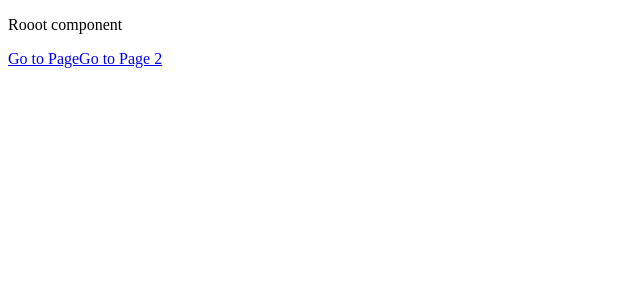
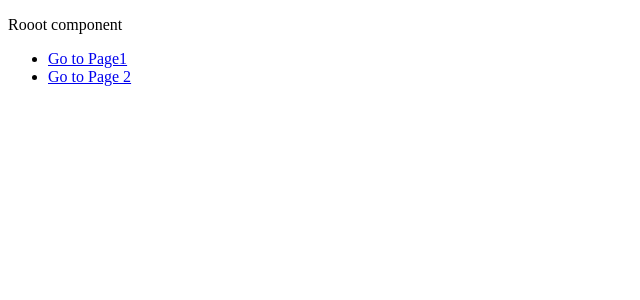
Before and after one commit to stannyu/sandbox, a React (Vite) app: page / in a window 1280 px wide. Shown: the top 300 px of the page, without its empty margins (0-640 px from the left). Built offline with nearby package versions, Linux system fonts and the light colour scheme.

Commit message:
Route paths refactoring.

```diff
--- a/src/components/App.js
+++ b/src/components/App.js
@@ -10,8 +10,8 @@ const App = () => {
       <p>Rooot component</p>
       <Router>
         <NavBar/>
-        <Route path='/page' component={PageOneComponent}/>
-        <Route path='/page1' component={PageTwoComponent}/>
+        <Route path='/page1' component={PageOneComponent}/>
+        <Route path='/page2' component={PageTwoComponent}/>
       </Router>
       {/*<PageOneComponent></PageOneComponent>*/}
     </div>
--- a/src/components/EntityComponent.js
+++ b/src/components/EntityComponent.js
@@ -3,9 +3,10 @@ import { useRouteMatch } from 'react-router-dom';
 
 const EntityComponent = () => {
   let match = useRouteMatch();
+  const showNestedParamsData = () => console.log(match);
   return (
     <div>
-      <p>ID: {match.params.id}</p>
+      <p onClick={showNestedParamsData}>ID: {match.params.id}</p>
     </div>
   );
 };
--- a/src/components/NavBar.js
+++ b/src/components/NavBar.js
@@ -1,12 +1,16 @@
-import React  from 'react';
+import React from 'react';
 import { Link } from 'react-router-dom';
 
 const NavBar = () => {
   return (
-    <>
-      <Link to="/page">Go to Page</Link>
-      <Link to="/page1">Go to Page 2</Link>
-    </>
+    <ul>
+      <li>
+        <Link to="/page1">Go to Page1</Link>
+      </li>
+      <li>
+        <Link to="/page2">Go to Page 2</Link>
+      </li>
+    </ul>
   );
 };
 
--- a/src/components/PageOneComponent.js
+++ b/src/components/PageOneComponent.js
@@ -9,8 +9,9 @@ const PageOneComponent = props => {
 
   return (
     <div>
-      <Link to={`${match.url}/another`}>Just a lint to subroute</Link>
-      <Link to='/'>Home</Link>
+       - <Link to={`${match.url}/another`}>Just a lint to subroute</Link>
+      <br/>
+       - <Link to='/'>Home</Link>
       <p>PageOneComponent!!</p>
 
       <Route path={`${match.path}/another`} component={SubrouteComponent} />
@@ -20,6 +21,3 @@ const PageOneComponent = props => {
 };
 
 export default PageOneComponent;
-
-//<Link to={`${match.url}/another`}>Just a lint to subroute</Link>
-//<Link to="/page1">Just a lint to subroute</Link>
--- a/src/components/SubrouteComponent.js
+++ b/src/components/SubrouteComponent.js
@@ -7,9 +7,17 @@ const SubrouteComponent = () => {
   return (
     <div>
       <h2>SubrouteComponent</h2>
-      <Link to={`${match.url}/entity/1`}>Entity nav 1</Link>
-      <Link to={`${match.url}/entity/2`}>Entity nav 2</Link>
-      <Link to={`${match.url}/entity/3`}>Entity nav 3</Link>
+      <ul>
+        <li>
+          <Link to={`${match.url}/entity/1`}>Entity nav 1</Link>
+        </li>
+        <li>
+          <Link to={`${match.url}/entity/2`}>Entity nav 2</Link>
+        </li>
+        <li>
+          <Link to={`${match.url}/entity/3`}>Entity nav 3</Link>
+        </li>
+      </ul>
 
       <hr />
 
```
